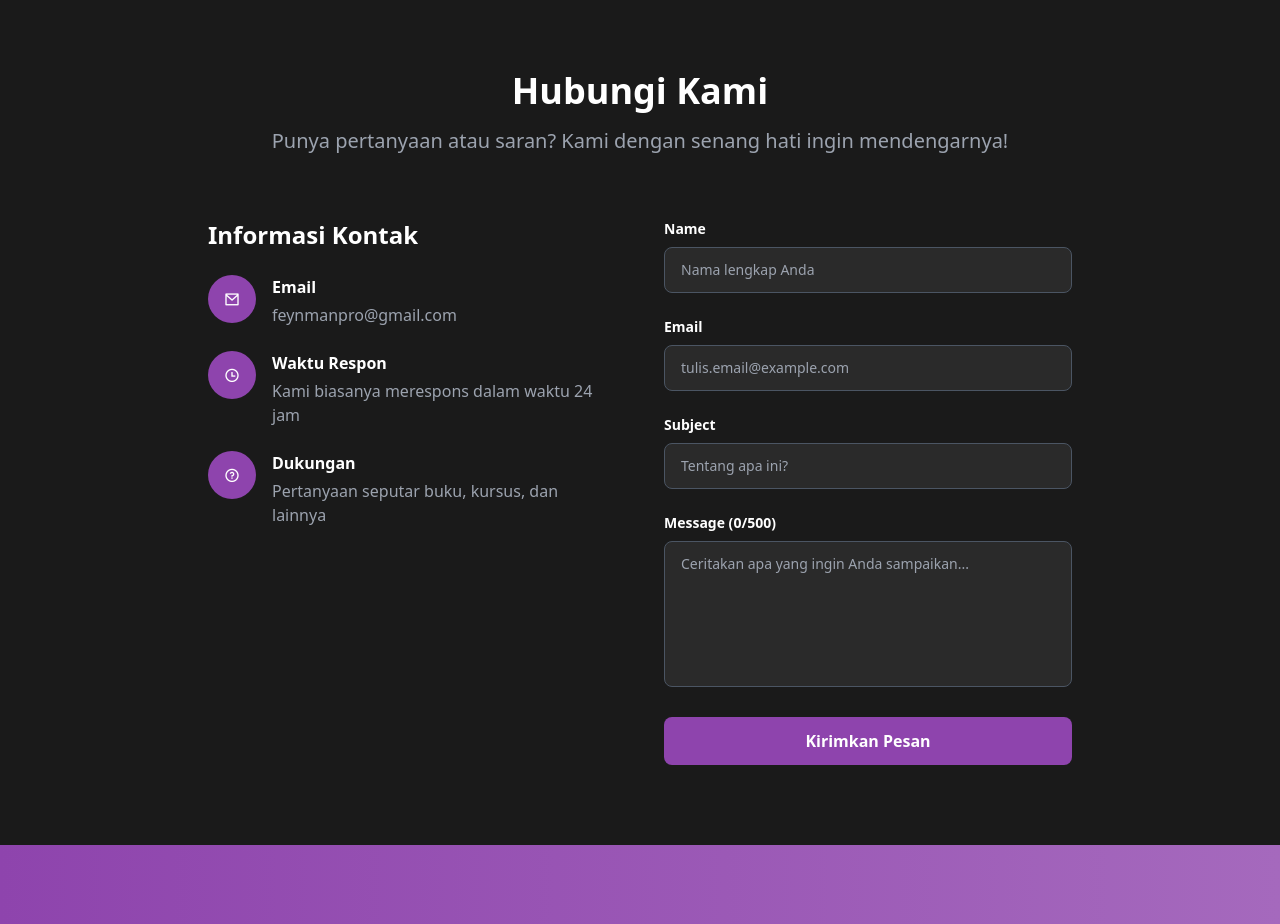
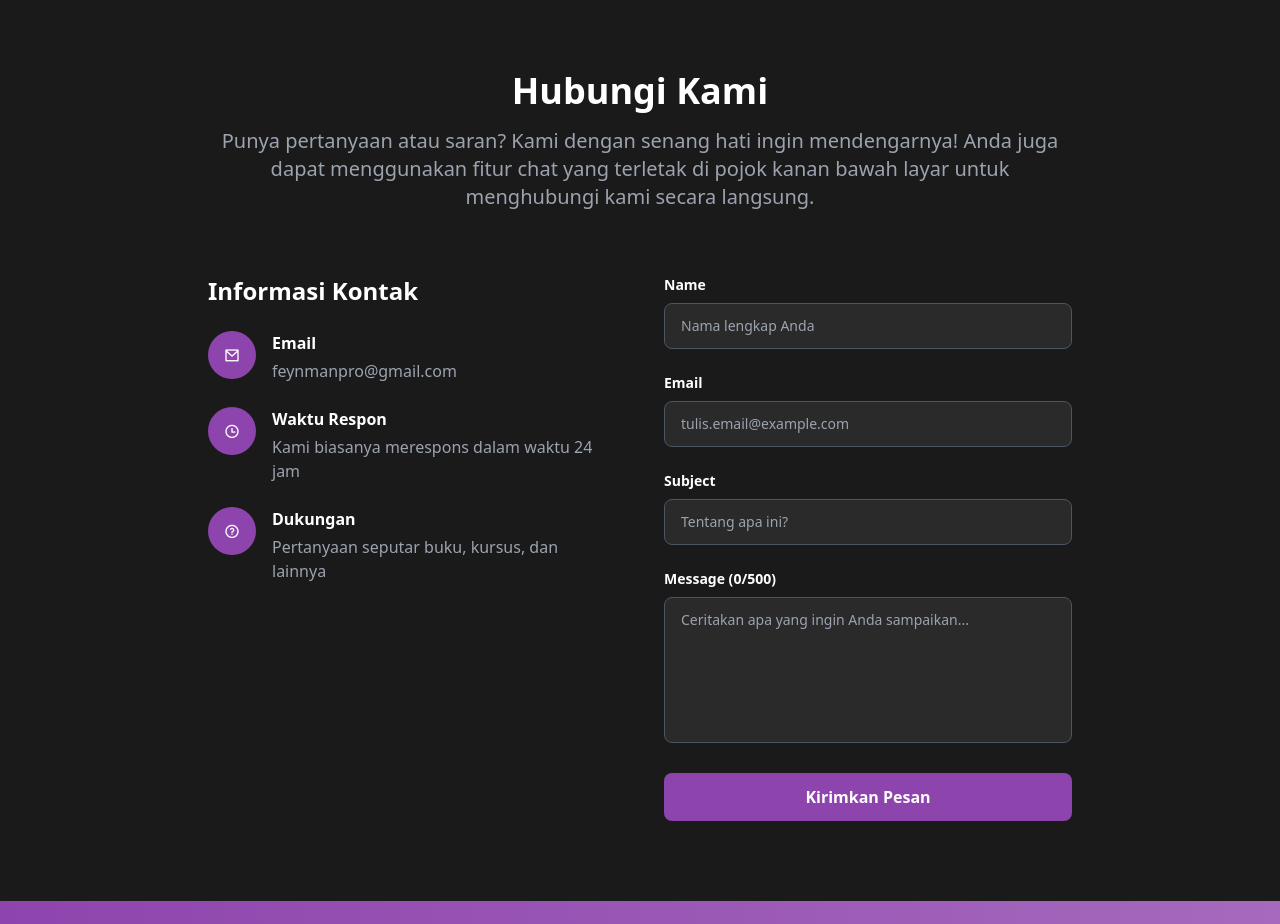
Before and after one commit to FeynmanProject/feynmanproject.github.io, a Next.js app: page /social in a window 1280 px wide. Shown: the part 2020-2944 px from the top of the page. Built offline with nearby package versions, Linux system fonts and the light colour scheme.

Commit message:
Update page.tsx

```diff
--- a/app/social/page.tsx
+++ b/app/social/page.tsx
@@ -288,7 +288,7 @@ export default function Social() {
         <div className="max-w-4xl mx-auto px-4">
           <div className="text-center mb-16">
             <h2 className="text-3xl md:text-4xl font-bold mb-4">Hubungi Kami</h2>
-            <p className="text-xl text-gray-400">Punya pertanyaan atau saran? Kami dengan senang hati ingin mendengarnya!</p>
+            <p className="text-xl text-gray-400">Punya pertanyaan atau saran? Kami dengan senang hati ingin mendengarnya! Anda juga dapat menggunakan fitur chat yang terletak di pojok kanan bawah layar untuk menghubungi kami secara langsung.</p>
           </div>
 
           <div className="grid md:grid-cols-2 gap-12">
```
